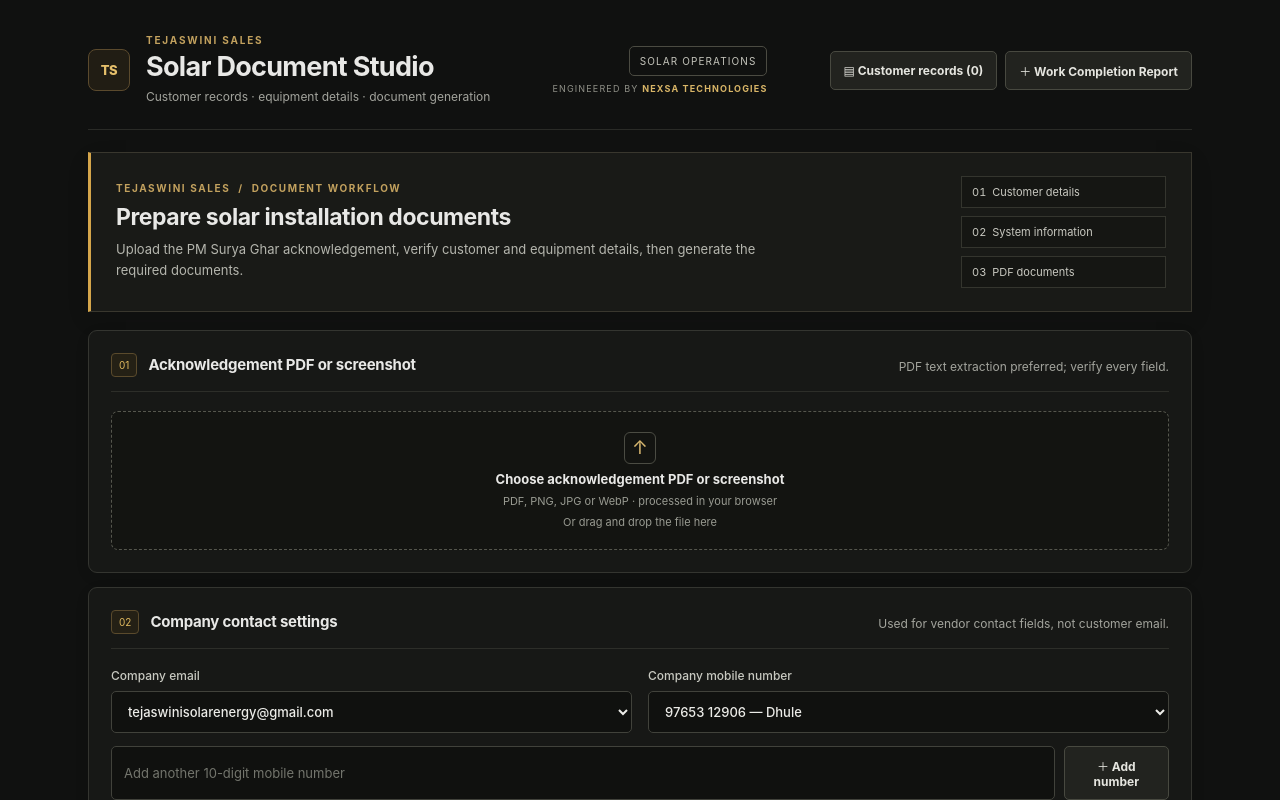
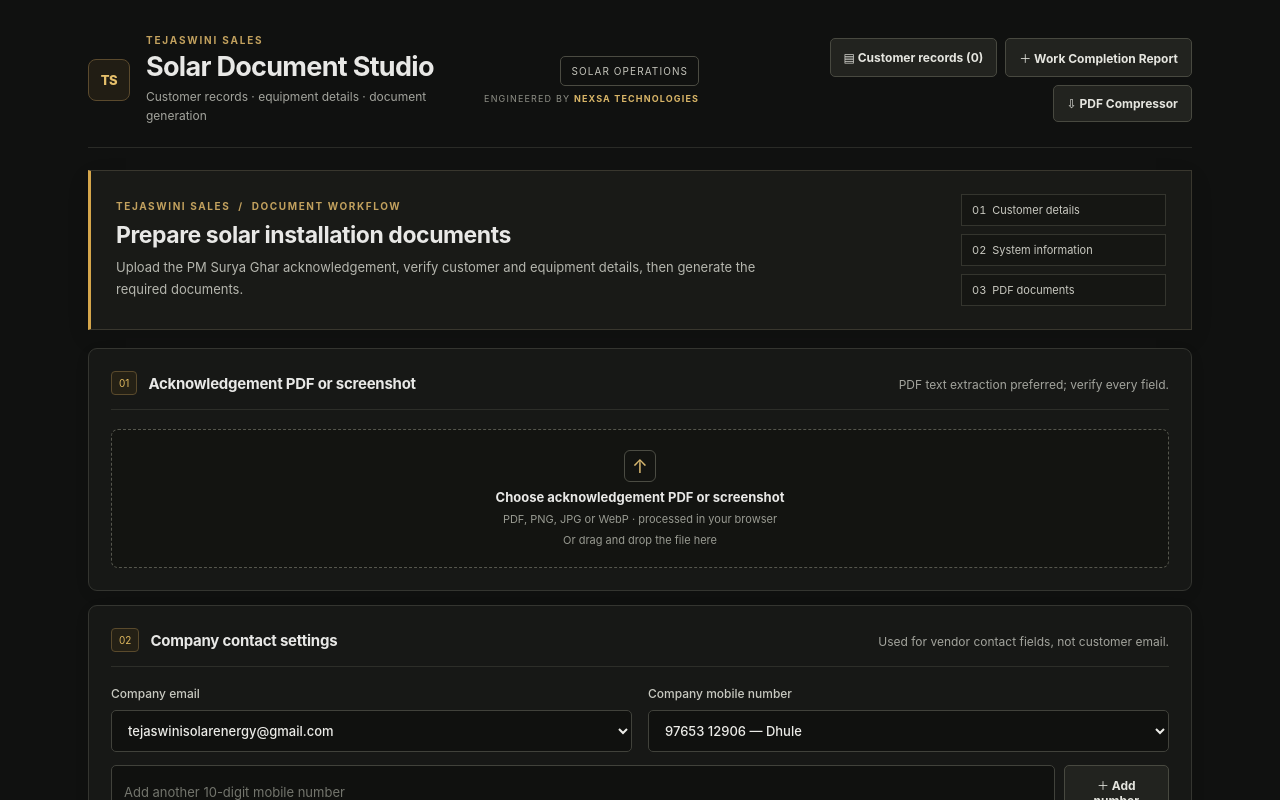
Before and after one commit to vedant313/Tejaswini-Solar-Document-Studio, a React (Vite) app: page / in a window 1280 px wide. Shown: the top 800 px of the page. Built offline with nearby package versions, Linux system fonts and the light colour scheme.

Commit message:
Add PDF compressor navigation

```diff
--- a/src/App.jsx
+++ b/src/App.jsx
@@ -1,6 +1,7 @@
 import React, { useEffect, useMemo, useState } from "react";
 import CustomerRecords from "./CustomerRecords.jsx";
 import WorkCompletionPage from "./WorkCompletionPage.jsx";
+import PDFCompressor from "./PDFCompressor.jsx";
 import { createWorker } from "tesseract.js";
 import jsPDF from "jspdf";
 import { PDFDocument } from "pdf-lib";
@@ -477,9 +478,10 @@
   },[form.moduleWattage,form.customWattage,form.numberOfModules]);
   const input = (key,placeholder="",type="text") => <input type={type} value={form[key] ?? ""} placeholder={placeholder} onChange={e=>update(key,e.target.value)} />;
   if (activePage === "records") return <CustomerRecords records={records} onBack={() => setActivePage("documents")} onEdit={loadCustomerRecord} onDelete={deleteCustomerRecord} onToggleRts={toggleRtsPrepared} onExport={exportRecords} onOpenDocument={(doc) => { const w=window.open(); if(w){w.document.write(`<iframe src="${doc.dataUrl}" style="border:0;width:100%;height:100vh"></iframe>`);w.document.title=doc.title;} }} />;
+  if (activePage === "compressor") return <PDFCompressor onBack={() => setActivePage("documents")} />;
   if (activePage === "wcr") return <WorkCompletionPage onBack={() => setActivePage("documents")} />;
   return <main className="shell">
-    <header className="top"><div className="mark">TS</div><div><p className="eyebrow">TEJASWINI SALES</p><h1>Solar Document Studio</h1><p className="muted">Customer records · equipment details · document generation</p></div><div className="brandCredit"><span className="pill">SOLAR OPERATIONS</span><span className="builtBy">ENGINEERED BY <strong>NEXSA TECHNOLOGIES</strong></span></div><div className="headerActions"><button className="secondary" onClick={()=>setActivePage("records")}>▤ Customer records ({records.length})</button><button className="secondary" onClick={()=>setActivePage("wcr")}>＋ Work Completion Report</button></div></header>
+    <header className="top"><div className="mark">TS</div><div><p className="eyebrow">TEJASWINI SALES</p><h1>Solar Document Studio</h1><p className="muted">Customer records · equipment details · document generation</p></div><div className="brandCredit"><span className="pill">SOLAR OPERATIONS</span><span className="builtBy">ENGINEERED BY <strong>NEXSA TECHNOLOGIES</strong></span></div><div className="headerActions"><button className="secondary" onClick={()=>setActivePage("records")}>▤ Customer records ({records.length})</button><button className="secondary" onClick={()=>setActivePage("wcr")}>＋ Work Completion Report</button><button className="secondary" onClick={()=>setActivePage("compressor")}>⇩ PDF Compressor</button></div></header>
     <section className="intro"><div><span className="introKicker">TEJASWINI SALES&nbsp; / &nbsp;DOCUMENT WORKFLOW</span><h2>Prepare solar installation documents</h2><p>Upload the PM Surya Ghar acknowledgement, verify customer and equipment details, then generate the required documents.</p></div><div className="introMeta"><span>01&nbsp; Customer details</span><span>02&nbsp; System information</span><span>03&nbsp; PDF documents</span></div></section>
     {status && <div className="notice" role="status">{ocrBusy ? "◌ " : "ℹ "}{status}</div>}
     <section className="card">
```
